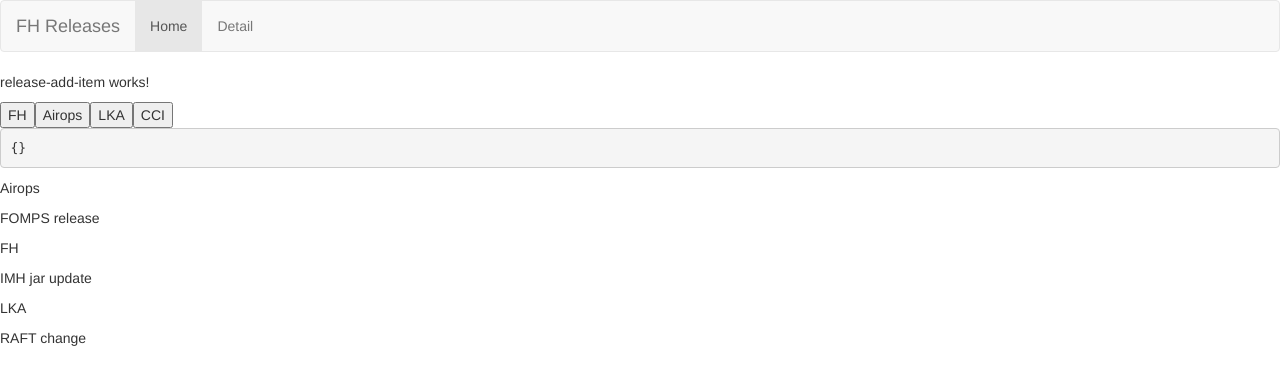
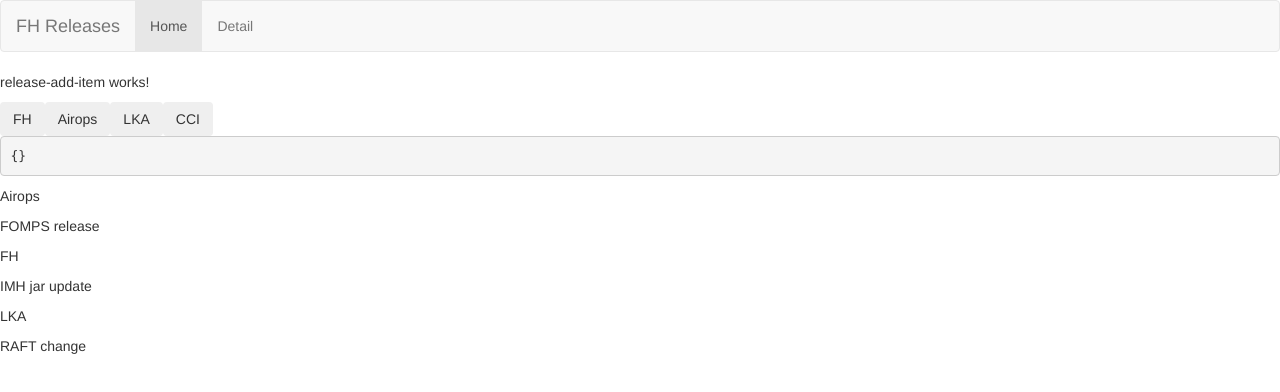
Before and after one commit to MattMasuda/workshop-app, an Angular app: page /#/home in a window 1280 px wide. Shown: the top 392 px of the page. Built offline with nearby package versions, Linux system fonts and the light colour scheme.

Commit message:
add some bootstrap styling to filter buttons

```diff
--- a/src/app/release-filter/release-filter.component.html
+++ b/src/app/release-filter/release-filter.component.html
@@ -1,4 +1,4 @@
-<button *ngFor="let customer of customers"
+<button class="btn" *ngFor="let customer of customers"
     (click)="setCustomerFilter(customer.name)"
     [class.button-selected]="customerFilter.name === customer.name"
     >
```
